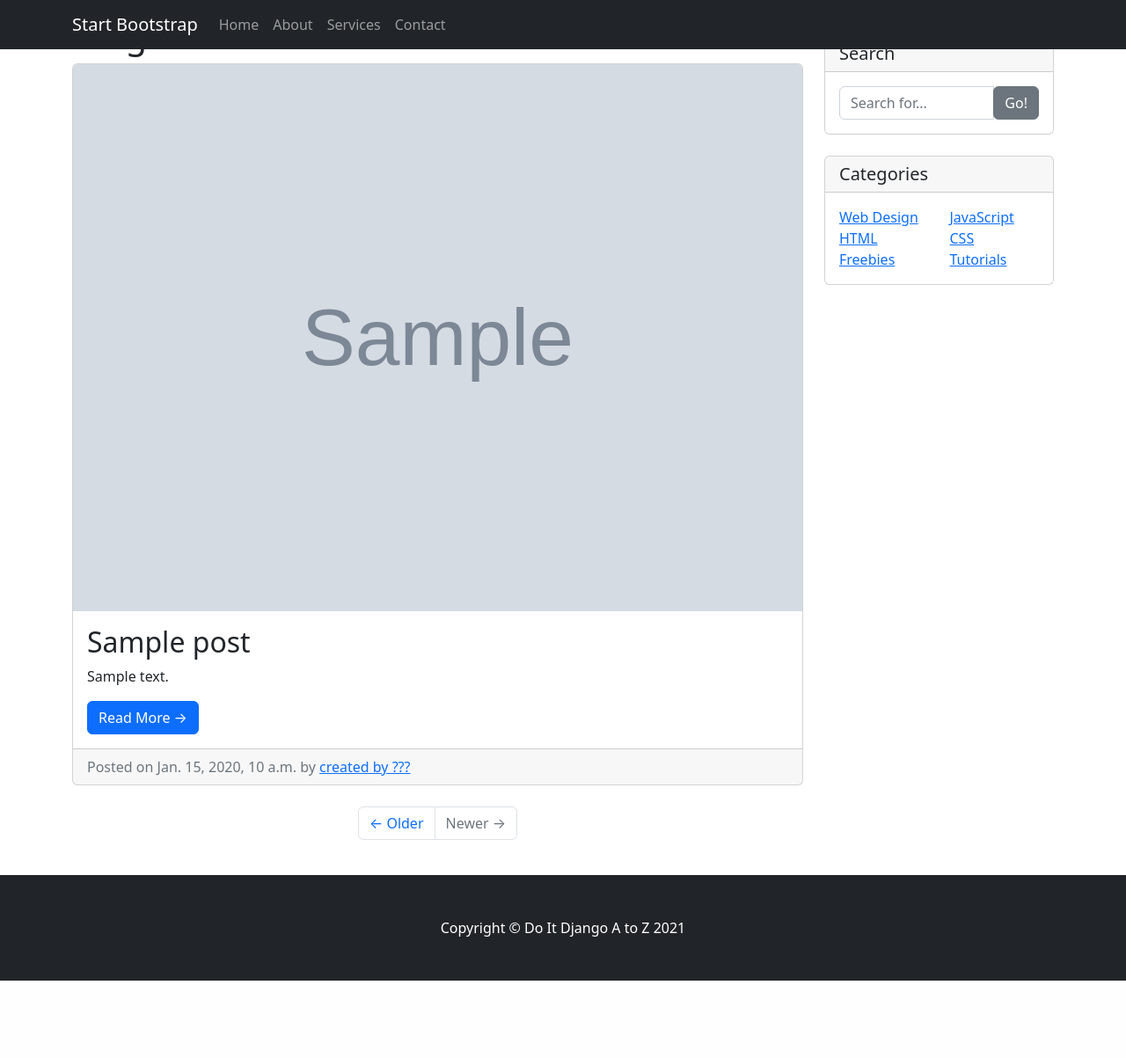
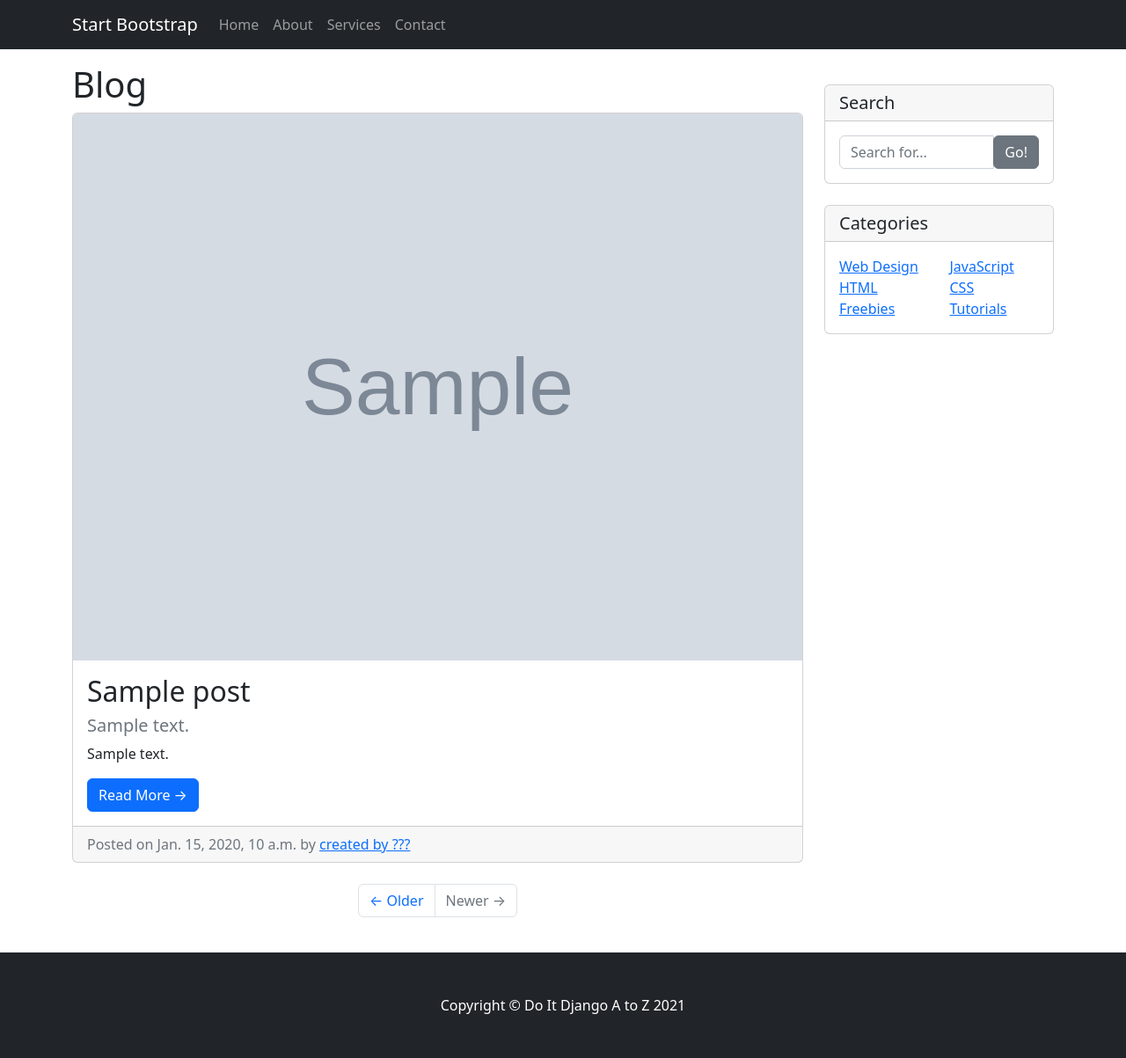
Before and after one commit to rlguswn/django_first_web, a Django app: page /blog/ in a window 1280 px wide. Shown: the whole page at 88% size. Before the commit the page ends 1115 px from the top, so only its background shows below. Run offline with Django 4.2, Linux system fonts and the light colour scheme; tables that the repository leaves empty hold one stand-in row (values such as "Sample post"); grey boxes marked "Sample" are stand-in pictures; some libraries are stand-ins or nearby versions.

Commit message:
Add preview and short title to explain

```diff
--- a/blog/models.py
+++ b/blog/models.py
@@ -4,12 +4,14 @@ import os
 
 class Post(models.Model):
     title = models.CharField(max_length=30)
+    hook_text = models.CharField(max_length=100, blank=True)
     content = models.TextField()
 
     head_image = models.ImageField(upload_to = 'blog/images/%Y/%m/%d/', blank=True)
     file_upload = models.FileField(upload_to = 'blog/files/%Y/%m/%d/', blank=True)
     created_at = models.DateTimeField(auto_now_add=True)
     updated_at = models.DateTimeField(auto_now=True)
+
 
     # author : 추후 작성
 
--- /dev/null
+++ b/blog/static/blog/css/blog-post.css
@@ -0,0 +1,3 @@
+body {
+    padding-top: 56px;
+}
--- a/blog/templates/blog/post_detail.html
+++ b/blog/templates/blog/post_detail.html
@@ -49,7 +49,6 @@
 
   <!-- Page Content -->
   <div class="container">
-
     <div class="row">
 
       <!-- Post Content Column -->
@@ -57,6 +56,7 @@
 
         <!-- Title -->
         <h1 class="mt-4">{{ post.title }}</h1>
+        <h5 class = "text-muted">{{ post.hook_text }}</h5>
 
         <!-- Author -->
         <p class="lead">
@@ -65,10 +65,8 @@
         </p>
 
         <hr>
-
         <!-- Date/Time -->
         <p>Posted on {{ post.created_at }}</p>
-
         <hr>
 
         <!-- Preview Image -->
--- a/blog/templates/blog/post_list.html
+++ b/blog/templates/blog/post_list.html
@@ -5,6 +5,7 @@
 <head>
     <title>Blog</title>
     <link rel="stylesheet" href="{% static 'blog/bootstrap/bootstrap.min.css' %}" media = "screen">
+    <link rel="stylesheet" href="{% static 'blog/css/blog-post.css' %}" media="screen">
 
     <script src="https://kit.fontawesome.com/87d390e844.js" crossorigin="anonymous"></script>
 </head>
@@ -81,7 +82,10 @@
                     {% endif %}
                     <div class="card-body">
                         <h2 class="card-title">{{ p.title }}</h2>
-                        <p class="card-text">{{ p.content }}</p>
+                        {% if p.hook_text %}
+                        <h5 class = "text-muted">{{ p.hook_text }}</h5>
+                        {% endif %}
+                        <p class="card-text">{{ p.content | truncatewords:45 }}</p>
                         <a href="{{ p.get_absolute_url }}" class="btn btn-primary">Read More &rarr;</a>
                     </div>
                     <div class="card-footer text-muted">
```
